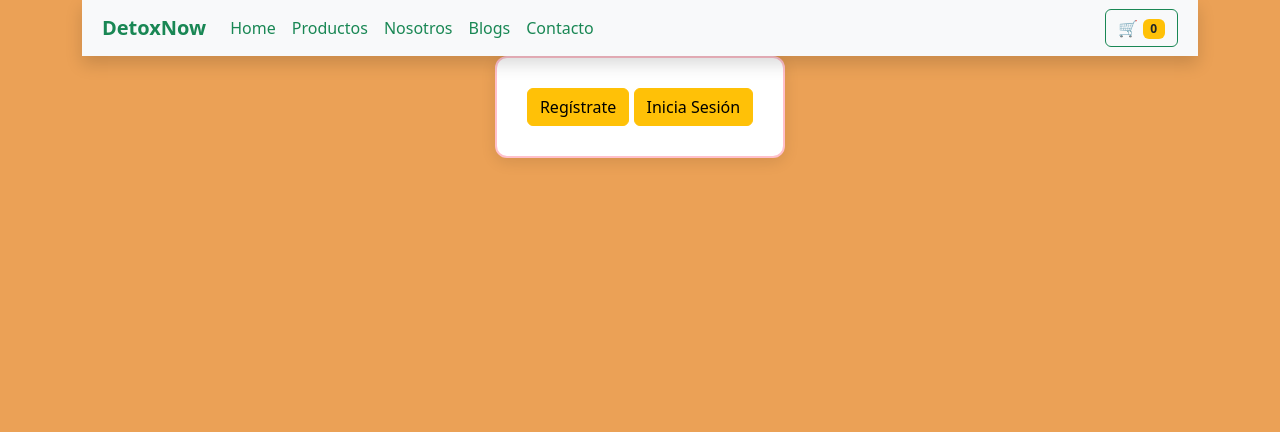
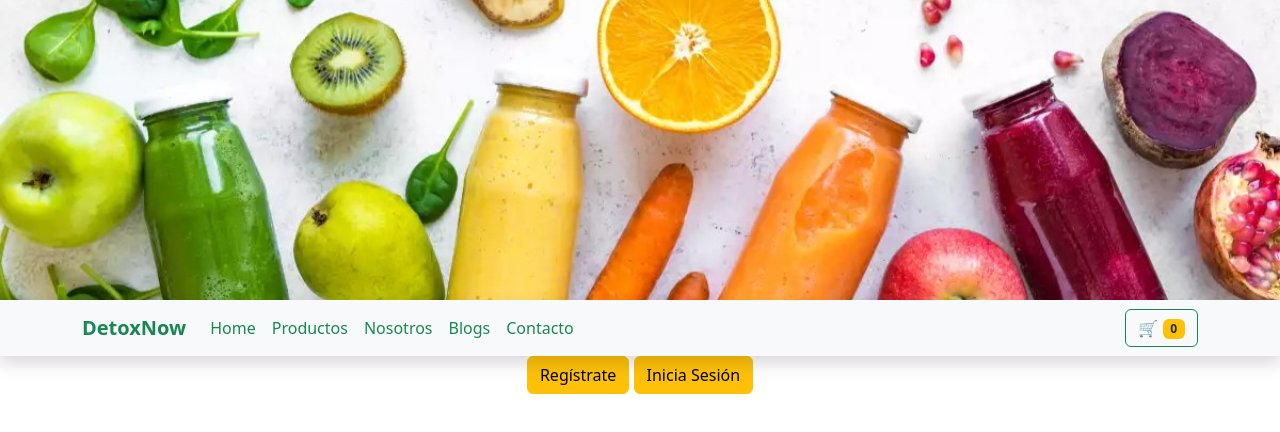
Before and after one commit to ProyectoDetoxNow/ECOMERCE, a plain HTML site: page new.html in a window 1280 px wide. Drawn offline with nearby package versions, Linux system fonts and the light colour scheme; a web font is replaced by a local one.

Commit message:
reorganizacion de contenedor y banner

```diff
--- a/new.html
+++ b/new.html
@@ -1,28 +1,37 @@
 <!DOCTYPE html>
-<html lang="es">
+<html lang="en">
+
 <head>
   <meta charset="UTF-8">
   <meta name="viewport" content="width=device-width, initial-scale=1.0">
-  <title>Formulario Registro</title>
-  <link href="https://cdn.jsdelivr.net/npm/bootstrap@5.3.8/dist/css/bootstrap.min.css" rel="stylesheet" integrity="sha384-sRIl4kxILFvY47J16cr9ZwB07vP4J8+LH7qKQnuqkuIAvNWLzeN8tE5YBujZqJLB" crossorigin="anonymous">
+  <title>Productos</title>
+  <link rel="stylesheet" type="text/css" href="estilos.css">
+  <link href="https://fonts.googleapis.com/css2?family=Roboto:wght@400;700&display=swap" rel="stylesheet">
+  <link rel="preconnect" href="https://fonts.googleapis.com">
+<link rel="preconnect" href="https://fonts.gstatic.com" crossorigin>
+<link href="https://fonts.googleapis.com/css2?family=Caveat:wght@400..700&family=Story+Script&display=swap" rel="stylesheet">
+  <link href="https://cdn.jsdelivr.net/npm/bootstrap@5.3.3/dist/css/b
+ootstrap.min.css" rel="stylesheet" integrity="sha384-
+QWTKZyjpPEjISv5WaRU9OFeRpok6YctnYmDr5pNlyT2bRjXh0JMhjY6hW+ALE
+wIH" crossorigin="anonymous">
 
 <style>
-    body {
-      background-color: #eba156;
-    }
-    .form-container {
-      max-width: 700px;
-      background: #fff;
-      padding: 30px;
-      border-radius: 12px;
-      border: 2px solid pink; /* borde rosa */
-      box-shadow: 0px 4px 15px rgba(0,0,0,0.1);
+    .banner-superior {
+      background: url("imagenes/primera_imag.jpg") center/cover no-repeat;
+      height: 300px; /* altura del banner */
+      display: flex;
+      align-items: center;
+      justify-content: center;
+      color: white;
+      text-shadow: 2px 2px 4px rgba(0,0,0,0.6);
     }
   </style>
+
+<link rel="stylesheet" href="https://cdn.jsdelivr.net/npm/bootstrap-icons@1.11.3/font/bootstrap-icons.css">
+
 </head>
+
 <body>
-  <div class="container">
-      <!-- Banner -->
   <div class="banner-superior"></div>
 
   <!-- Navbar responsiva -->
```
Also changed, not shown: carrito.html (+0 -3 lines), contacto.html (+0 -2 lines), detProducto.html (+0 -2 lines), login.html (+1 -2 lines), nosotros.html (+0 -2 lines), pago.html (+0 -2 lines), productos.html (+0 -2 lines), registro.html (+0 -2 lines), sesion.html (+0 -2 lines). Lines whose indentation alone changed are shown as unchanged.
